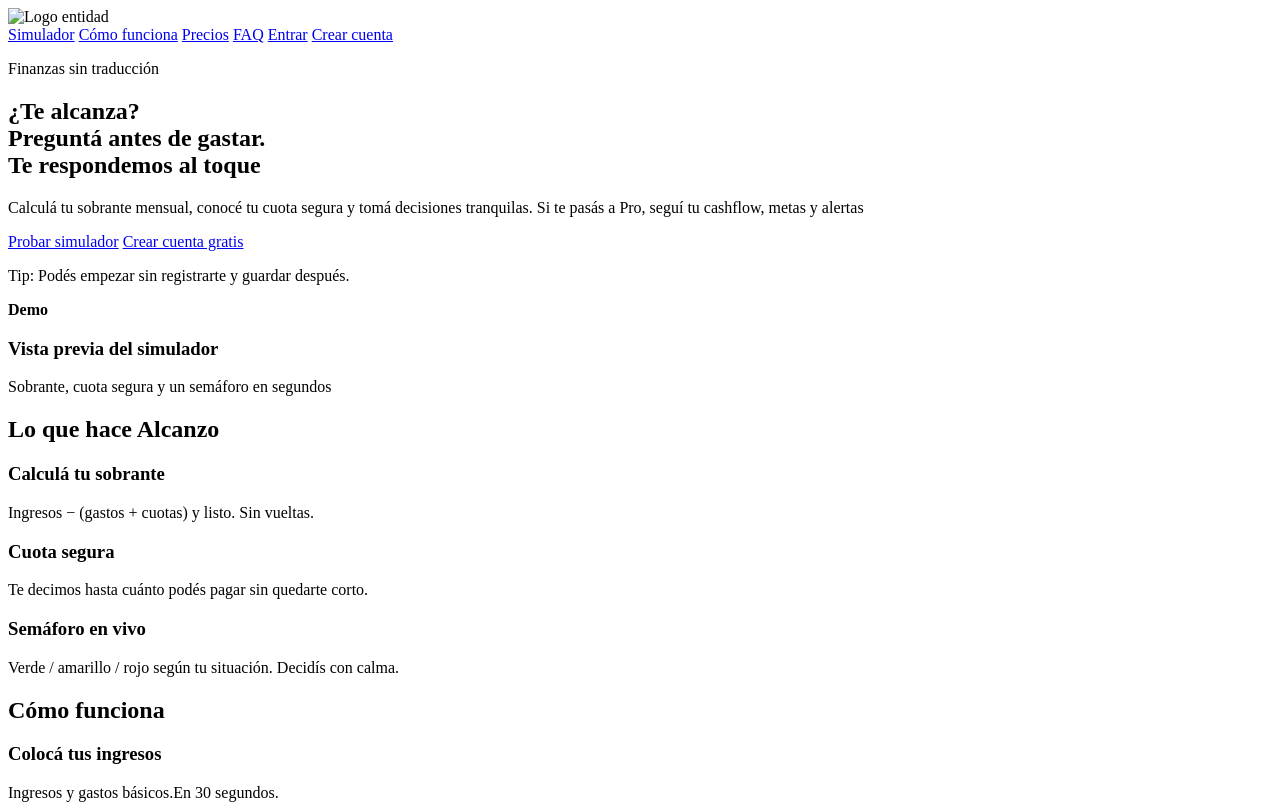
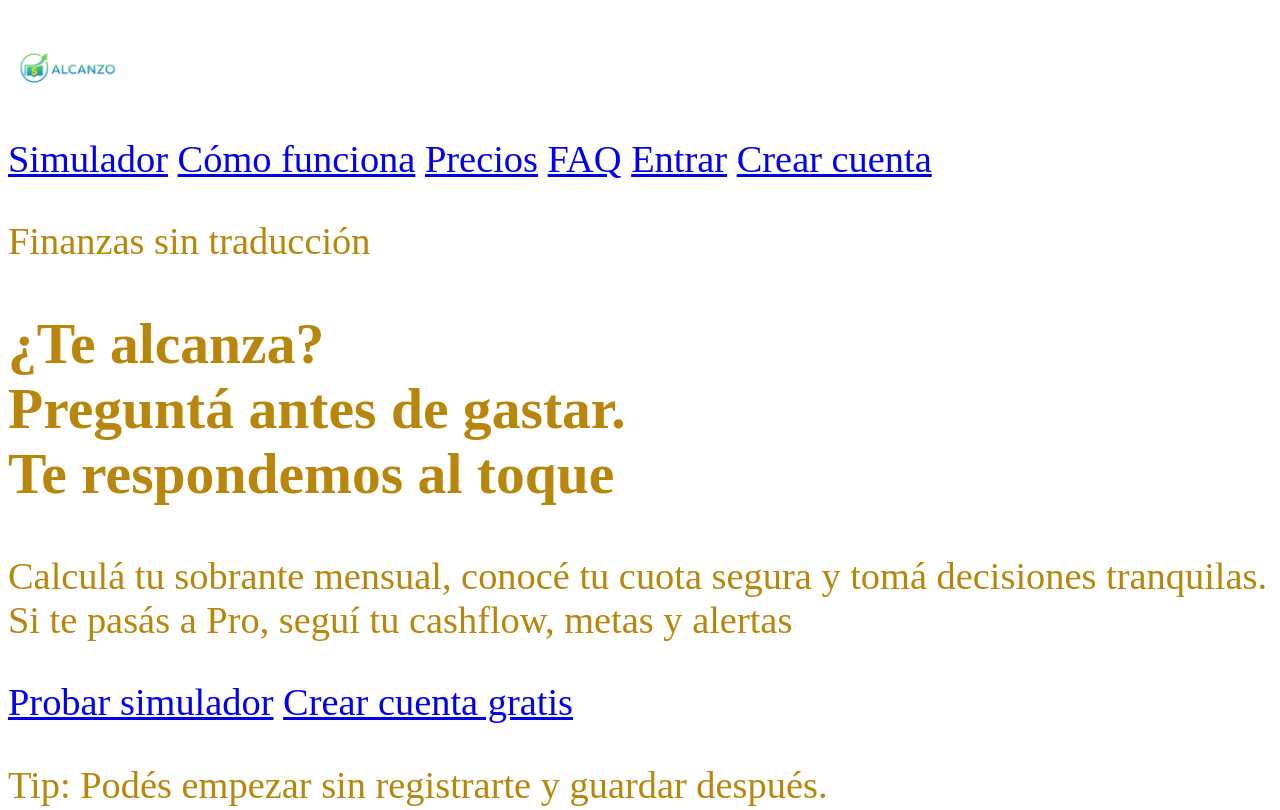
Before and after one commit to GGarle/Alcanzo, a plain HTML site: page index.html in a window 1280 px wide. Shown: the top 810 px of the page. Drawn offline with Linux system fonts and the light colour scheme.

Commit message:
Add files via upload

```diff
--- a/index.html
+++ b/index.html
@@ -5,12 +5,12 @@
     <meta name="viewport" content="width=device-width, initial-scale=1.0">
     <title>Alcanzo — ¿Te alcanza? Preguntá antes de gastar</title>
     <meta name="description" content="Alcanzo: simulador simple para saber si te alcanza antes de gastar. Registrate gratis, calculá tu sobrante y tu cuota segura, y si pasás a Pro seguí tu cashflow." />
-    <link rel="stylesheet" href="index.css">
+    <link rel="stylesheet" href="styles/index.css">
 
 </head>
 <body>
     <header>
-        <img src="20250925_logo.png" alt="Logo entidad" width="120px" height="120px">
+        <img src="logo/20250925_logo.png" alt="Logo entidad" width="120px" height="120px">
         <nav>
             <a href="#simulador">Simulador</a>
             <a href="#funciona">Cómo funciona</a>
@@ -21,7 +21,7 @@
         </nav>
     </header>
     <main>
-        <section id="principal">
+        <section id="principal" class="titulo">
             <p id="pill">Finanzas sin traducción</p>
             <h2 id="titulo">¿Te alcanza? <br>Preguntá antes de gastar. <br> Te respondemos al toque</h2>
             <p id="subtitulo">Calculá tu sobrante mensual, conocé tu cuota segura y tomá decisiones tranquilas. Si te pasás a Pro, seguí tu cashflow, metas y alertas</p>
--- /dev/null
+++ b/styles/index.css
@@ -0,0 +1,9 @@
+body{
+    font-size: 3vw;
+    font-weight: -500;
+}
+
+.titulo{
+    font-size: 4;
+    color: darkgoldenrod;
+}
```
Also changed, not shown: 1 other file.
